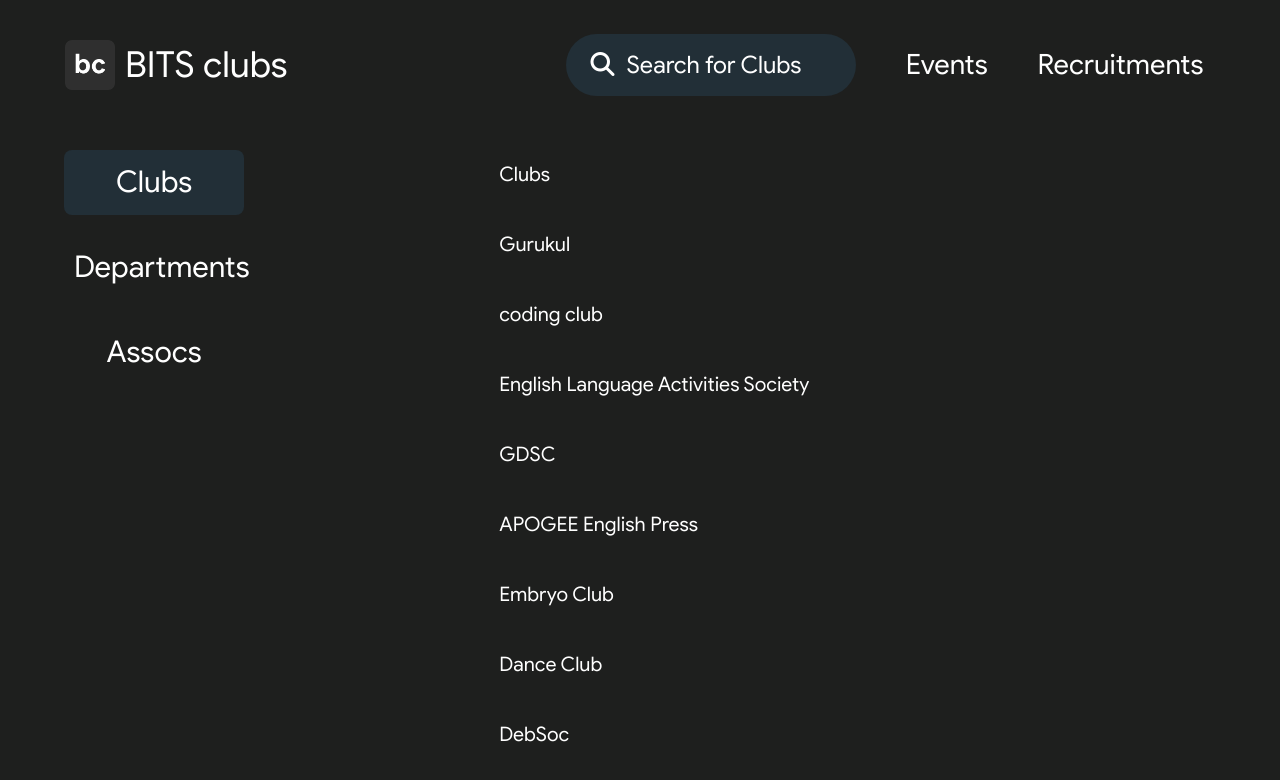
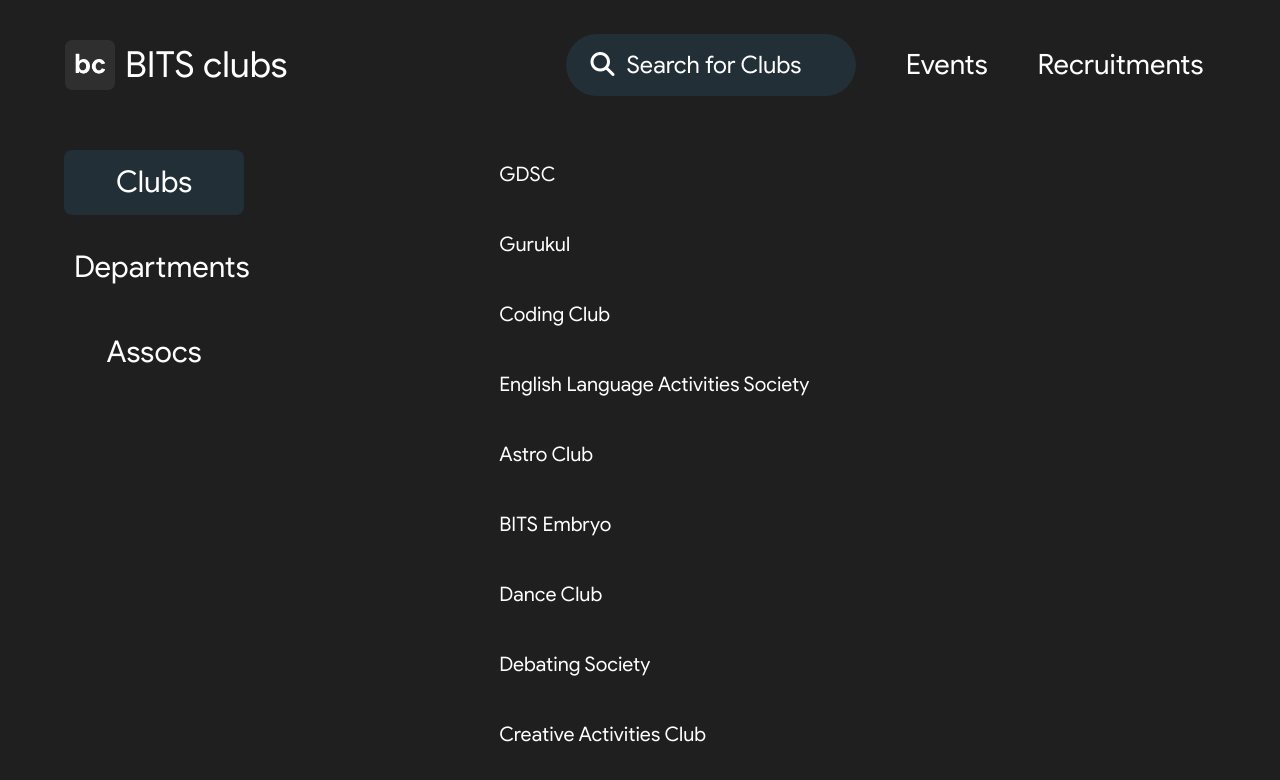
Before and after one commit to GDSC-BITSP/BITSClubs, a Vue app: page /clubs in a window 1280 px wide. Shown: the top 780 px of the page. Built offline with nearby package versions, Linux system fonts and the light colour scheme; what vue-js-modal would draw is missing.

Commit message:
fix: update sample club name and ids

```diff
--- a/src/views/Club3.vue
+++ b/src/views/Club3.vue
@@ -1,10 +1,14 @@
 <template>
   <div>
     <div class="listpage">
-        <Sidebar/>
+      <Sidebar />
       <div class="listpage2">
         <ul>
-                <router-link to="/club" active-class="active" exact class="routerlink"><li v-for="list in lists" :key="list.id">{{list.name}}</li></router-link>
+          <router-link to="/club" active-class="active" exact class="routerlink"
+            ><li v-for="list in lists" :key="list.id">
+              {{ list.name }}
+            </li></router-link
+          >
         </ul>
       </div>
     </div>
@@ -15,7 +19,9 @@
       <div class="mobile-listhead"><h1>Clubs</h1></div>
       <div class="mobile-listitems">
         <ul>
-                <a><li v-for="list in lists" :key="list.id">{{list.name}}</li></a>
+          <a
+            ><li v-for="list in lists" :key="list.id">{{ list.name }}</li></a
+          >
         </ul>
       </div>
     </div>
@@ -23,122 +29,83 @@
 </template>
 
 <script>
-import Sidebar from '../components/Sidebar.vue';
+import Sidebar from "../components/Sidebar.vue";
 export default {
-    name : 'ClubList',
-    components:{
-        Sidebar
+  name: "ClubList",
+  components: {
+    Sidebar,
   },
-    data(){
-        return{
-            lists:[
+  data() {
+    return {
+      lists: [
         {
-                    id:1,
-                    name:"Clubs"
+          id: 1,
+          name: "GDSC",
         },
         {
-                    id:2,
-                    name:"Gurukul"
+          id: 2,
+          name: "Gurukul",
         },
         {
-                    id:3,
-                    name:"coding club"
+          id: 3,
+          name: "Coding Club",
         },
         {
-                    id:4,
-                    name:"English Language Activities Society"
+          id: 4,
+          name: "English Language Activities Society",
         },
         {
-                    id:5,
-                    name:"GDSC"
-                },
-
-                {
-                    id:6,
-                    name:"APOGEE English Press"
+          id: 5,
+          name: "Astro Club",
         },
         {
-                    id:5,
-                    name:"Embryo Club"
+          id: 6,
+          name: "BITS Embryo",
         },
         {
-                    id:5,
-                    name:"Dance Club"
+          id: 7,
+          name: "Dance Club",
         },
         {
-                    id:5,
-                    name:"DebSoc"
+          id: 8,
+          name: "Debating Society",
         },
         {
-                    id:5,
-                    name:"Creative Activities Club"
+          id: 9,
+          name: "Creative Activities Club",
         },
         {
-                    id:5,
-                    name:"APOGEE Hindi Press"
+          id: 10,
+          name: "APOGEE Hindi Press",
         },
         {
-                    id:5,
-                    name:"APOGEE English Press"
+          id: 11,
+          name: "APOGEE English Press",
         },
-                {
-                    id:1,
-                    name:"astro club"
+      ],
+    };
   },
-                {
-                    id:2,
-                    name:"Gurukul"
-                },
-                {
-                    id:3,
-                    name:"coding club"
-                },
-                {
-                    id:4,
-                    name:"English Language Activities Society"
-                },
-                {
-                    id:1,
-                    name:"astro club"
-                },
-                {
-                    id:2,
-                    name:"Gurukul"
-                },
-                {
-                    id:3,
-                    name:"coding club"
-                },
-                {
-                    id:4,
-                    name:"English Language Activities Society"
-                },
-            ]
-        }
-    }
-}
+};
 </script>
 
-
 <style scoped>
-
-.routerlink{
+.routerlink {
   color: white;
   text-decoration: none;
 }
 
-.listpage{
+.listpage {
   display: flex;
   width: 95%;
   margin: auto;
 }
 
-ul{
+ul {
   list-style: none;
   color: white;
 }
 
-.listpage2{
+.listpage2 {
   width: 75%;
   height: 80vh;
   overflow: scroll;
@@ -151,16 +118,16 @@ ul{
 }
 
 ::-webkit-scrollbar-track {
-    background-color: #8F8F8F;
+  background-color: #8f8f8f;
   border-radius: 10px;
 }
 
 ::-webkit-scrollbar-thumb {
-    background-color: #1F86FB;
+  background-color: #1f86fb;
   border-radius: 10px;
 }
 
-.listpage2 li{
+.listpage2 li {
   font-size: 20px;
   margin: 20px;
   padding: 10px 10px 10px 25px;
@@ -169,46 +136,44 @@ ul{
   text-align: left;
 }
 
-.listpage2 li:hover{
-    background-color: #1F86FB;
+.listpage2 li:hover {
+  background-color: #1f86fb;
 }
 
-.mobile-listpage{
+.mobile-listpage {
   display: none;
 }
 
-.mobile-listhead{
+.mobile-listhead {
   text-align: center;
 }
 
-.mobile-listitems{
+.mobile-listitems {
   margin-top: 40px;
 }
 
-.mobile-listitems li{
+.mobile-listitems li {
   font-size: 20px;
   margin: 20px;
   padding: 10px;
 }
 
-.mobile-listpage li:hover{
-    background-color: #1F86FB;
+.mobile-listpage li:hover {
+  background-color: #1f86fb;
 }
 
 @media (max-width: 660px) {
-
-    .listpage{
+  .listpage {
     display: none;
   }
 
-    .mobile-listpage{
+  .mobile-listpage {
     display: block;
   }
-
 }
 
-@media screen and (max-width: 1350px) and (min-width: 650px){
-    .listpage2{
+@media screen and (max-width: 1350px) and (min-width: 650px) {
+  .listpage2 {
     margin-left: 50px;
   }
 }
```
Lines whose indentation alone changed are shown as unchanged.
